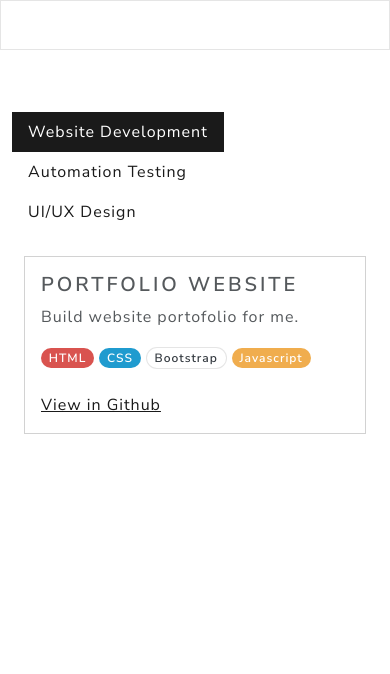
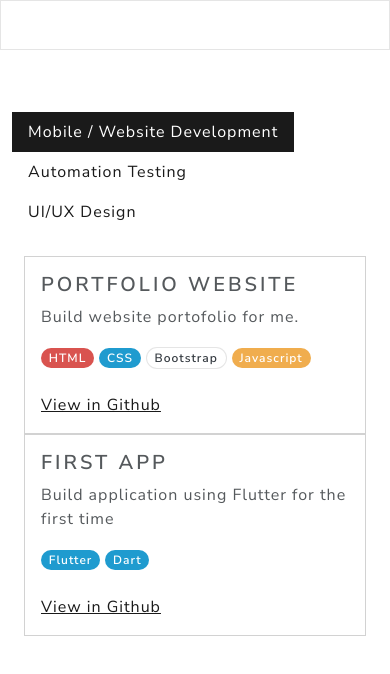
Before and after one commit to finkastwn/finkastwn.github.io, a plain HTML site: page pages/project-section.html in a window 390 px wide. Drawn offline with nearby package versions, Linux system fonts and the light colour scheme.

Commit message:
feat: add new mobile project

```diff
--- a/pages/project-section.html
+++ b/pages/project-section.html
@@ -32,7 +32,7 @@
     <div id="project-section" class="container" style="margin-top: 7em;">
         <ul class="nav nav-pills">
             <li class="nav-item">
-                <a class="nav-link active" data-bs-toggle="pill" href="#webDev">Website Development</a>
+                <a class="nav-link active" data-bs-toggle="pill" href="#webDev">Mobile / Website Development</a>
             </li>
             <li class="nav-item">
                 <a class="nav-link" data-bs-toggle="pill" href="#autoTest">Automation Testing</a>
--- a/pages/tab-content/webDev.html
+++ b/pages/tab-content/webDev.html
@@ -10,7 +10,22 @@
                     <span class="badge rounded-pill bg-light">Bootstrap</span>
                     <span class="badge rounded-pill bg-warning">Javascript</span>
                     <br><br>
-                    <a href="https://github.com/finkastwn/finkastwn.github.io" class="card-link" target="_blank">View in Github</a>
+                    <a href="https://github.com/finkastwn/finkastwn.github.io" class="card-link" target="_blank">View in
+                        Github</a>
+                </div>
+            </div>
+        </div>
+
+        <div class="col-md-6">
+            <div class="card">
+                <div class="card-body">
+                    <h4 class="card-title">First App</h4>
+                    <p class="card-text">Build application using Flutter for the first time</p>
+                    <span class="badge rounded-pill bg-info">Flutter</span>
+                    <span class="badge rounded-pill bg-info">Dart</span>
+                    <br><br>
+                    <a href="https://github.com/finkastwn/first_app" class="card-link" target="_blank">View in
+                        Github</a>
                 </div>
             </div>
         </div>
```
Also changed, not shown: 2 other files.
